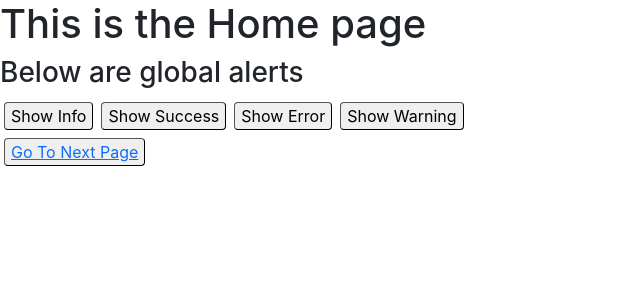
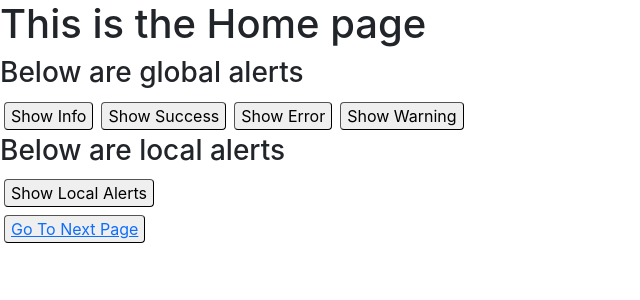
Before and after one commit to Chibuzo15/delodi-reactstrap-task, a React (Create React App) app: page / in a window 1280 px wide. Shown: the top 300 px of the page, without its empty margins (0-640 px from the left). Built offline with nearby package versions, Linux system fonts and the light colour scheme.

Commit message:
Added local alerts to Home Page

```diff
--- a/src/App.js
+++ b/src/App.js
@@ -1,4 +1,3 @@
-import logo from "./logo.svg";
 import "./App.css";
 
 import store from "./store";
--- a/src/containers/Home/index.js
+++ b/src/containers/Home/index.js
@@ -9,8 +9,12 @@ import {
   showWarningModal,
 } from "../../store/slices/alerts";
 
+import { UncontrolledAlert } from "reactstrap";
+
 const HomePage = () => {
   const dispatch = useDispatch();
+
+  const [showLocal, setShowLocal] = React.useState(false);
 
   const renderButtons = () => {
     return (
@@ -28,10 +32,34 @@ const HomePage = () => {
       </div>
     );
   };
+
+  const renderLocalAlerts = () => {
+    return (
+      <div>
+        <h3>Below are local alerts</h3>
+        <button onClick={() => setShowLocal(true)}>Show Local Alerts</button>
+        {showLocal ? (
+          <div>
+            <UncontrolledAlert color="info">
+              I am an local alert and I can be dismissed!
+            </UncontrolledAlert>
+            <UncontrolledAlert color="danger">
+              I am an local alert and I can be dismissed!
+            </UncontrolledAlert>
+            <UncontrolledAlert color="warning">
+              I am an local alert and I can be dismissed!
+            </UncontrolledAlert>
+          </div>
+        ) : undefined}
+      </div>
+    );
+  };
+
   return (
     <div>
       <h1>This is the Home page</h1>
       {renderButtons()}
+      {renderLocalAlerts()}
       <button>
         <Link to="/other">Go To Next Page </Link>
       </button>
```
